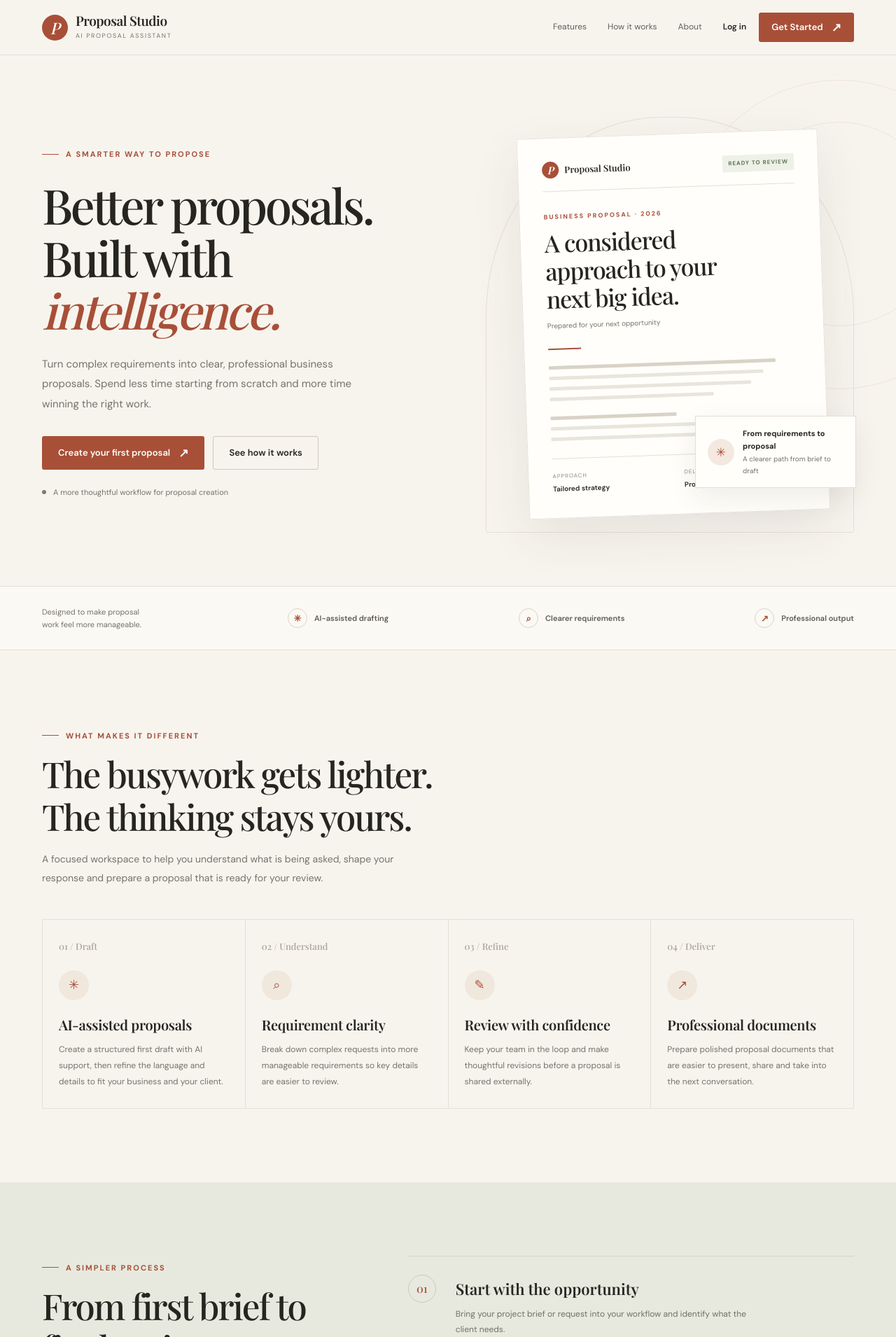
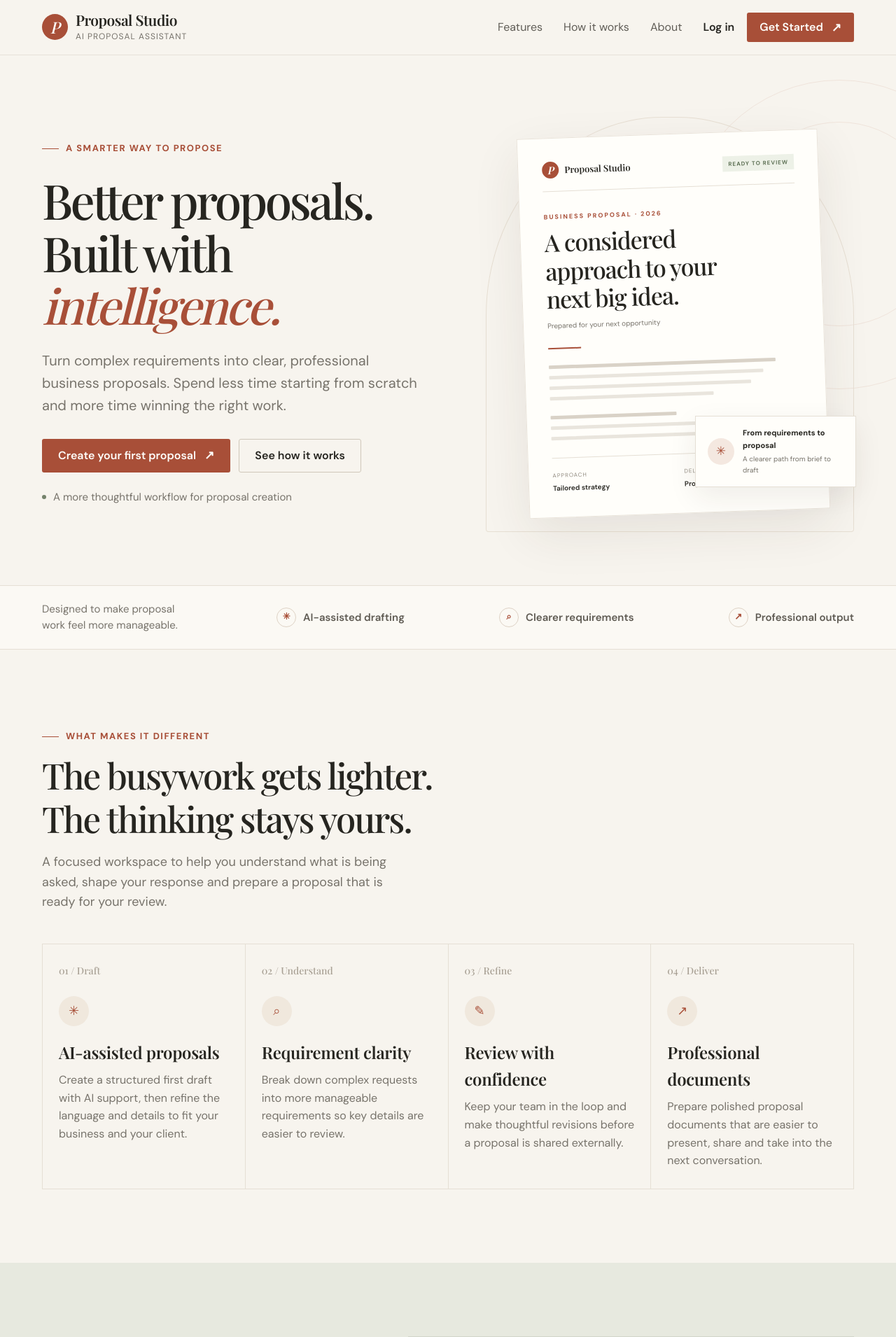
Before and after one commit to palaksharmaIT/Business-Proposal-Automation, a Django app: page / in a window 1280 px wide. Shown: the top 1910 px of the page at 70% size. Run offline with Django 5.2, Linux system fonts and the light colour scheme; some web fonts are replaced.

Commit message:
upload changes

```diff
--- a/templates/dashboard/home.html
+++ b/templates/dashboard/home.html
@@ -1175,6 +1175,67 @@
                 transition-duration: .01ms !important;
             }
         }
+
+    /* ===== Task 1: larger, more readable text ===== */
+
+body { font-size: 18px; line-height: 1.6; }
+
+/* Nav */
+.brand-name { font-size: 21px; }
+.brand-caption { font-size: 12px; letter-spacing: 1px; }
+.nav-links > a:not(.button),
+.login-link { font-size: 16px; }
+
+/* Buttons and labels */
+.button { font-size: 16px; }
+.eyebrow { font-size: 13px; letter-spacing: 1.5px; }
+
+/* Hero */
+.hero-description {
+    max-width: 540px;
+    font-size: 20px;
+    line-height: 1.6;
+}
+.hero-note { font-size: 15px; }
+
+/* Benefits strip */
+.trust-label,
+.trust-item { font-size: 15px; }
+.trust-label { max-width: 200px; line-height: 1.5; }
+
+/* Section intros */
+.section-heading p,
+.how-intro p,
+.about-copy p,
+.cta-panel p {
+    font-size: 18px;
+    line-height: 1.6;
+}
+
+/* Feature cards */
+.feature-number { font-size: 14px; }
+.feature-card h3 { font-size: 24px; }
+.feature-card p { font-size: 16px; line-height: 1.6; }
+
+/* Steps */
+.step h3 { font-size: 26px; }
+.step p { max-width: 480px; font-size: 17px; line-height: 1.6; }
+
+/* About + footer */
+.about-point { font-size: 16px; }
+.footer-copy,
+.footer-links a { font-size: 14px; }
+
+/* Mobile overrides (your old rules at 760px and 430px set these smaller) */
+@media (max-width: 760px) {
+    .hero-description { font-size: 18px; }
+}
+@media (max-width: 430px) {
+    .brand-caption { font-size: 11px; }
+    .login-link,
+    .nav-cta,
+    .trust-item { font-size: 14px; }
+}
     </style>
 </head>
 
@@ -1523,8 +1584,14 @@
         <nav class="footer-links" aria-label="Footer navigation">
             <a href="#features">Features</a>
             <a href="#how-it-works">How it works</a>
+
+            {% if user.is_authenticated %}
+                <a href="{% url 'dashboard-home' %}">Dashboard</a>
+                <a href="{% url 'logout' %}">↪ Logout</a>
+            {% else %}
                 <a href="{% url 'login' %}">Log in</a>
                 <a href="{% url 'register' %}">Create account</a>
+            {% endif %}
         </nav>
     </div>
 </footer>
```
Lines whose indentation alone changed are shown as unchanged.
